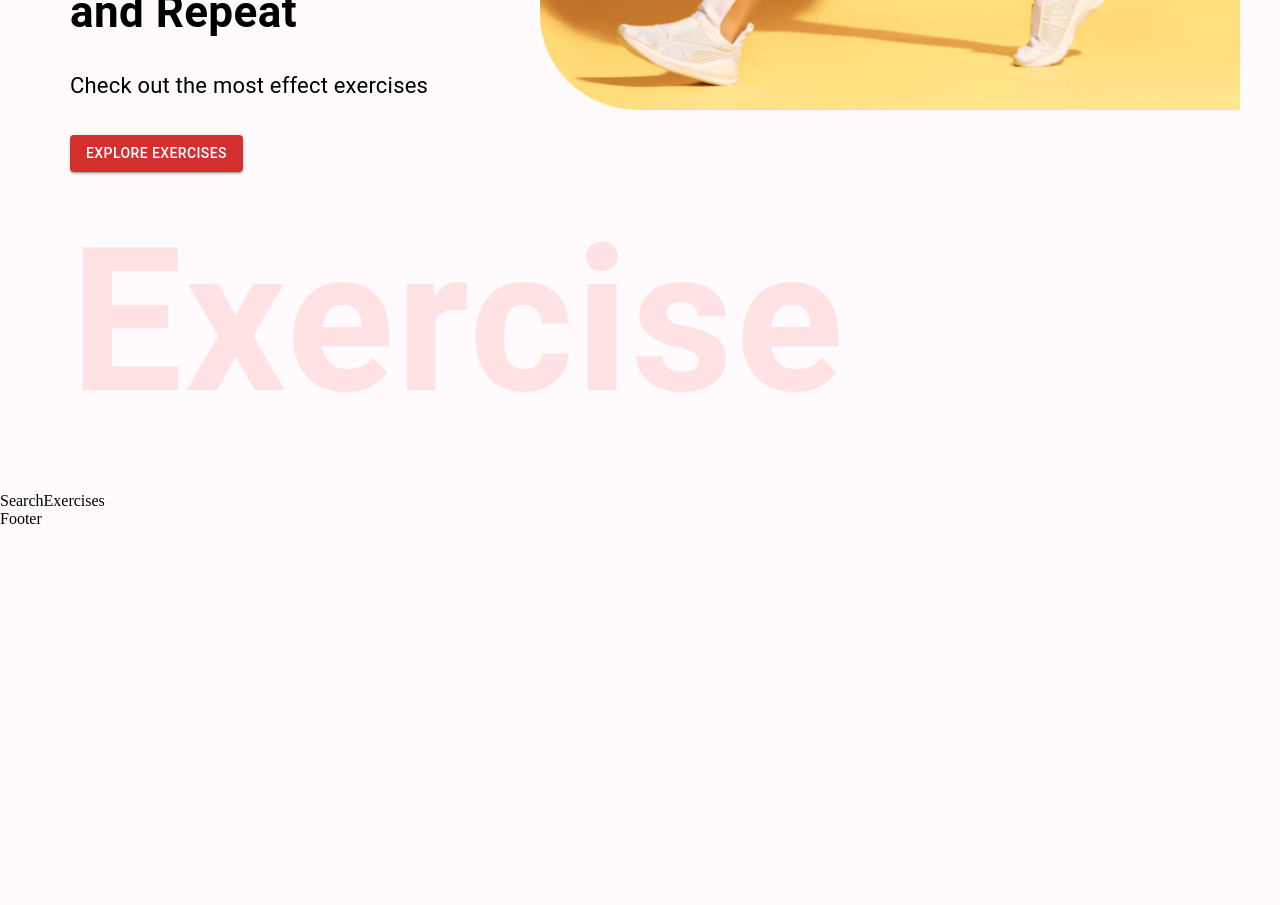
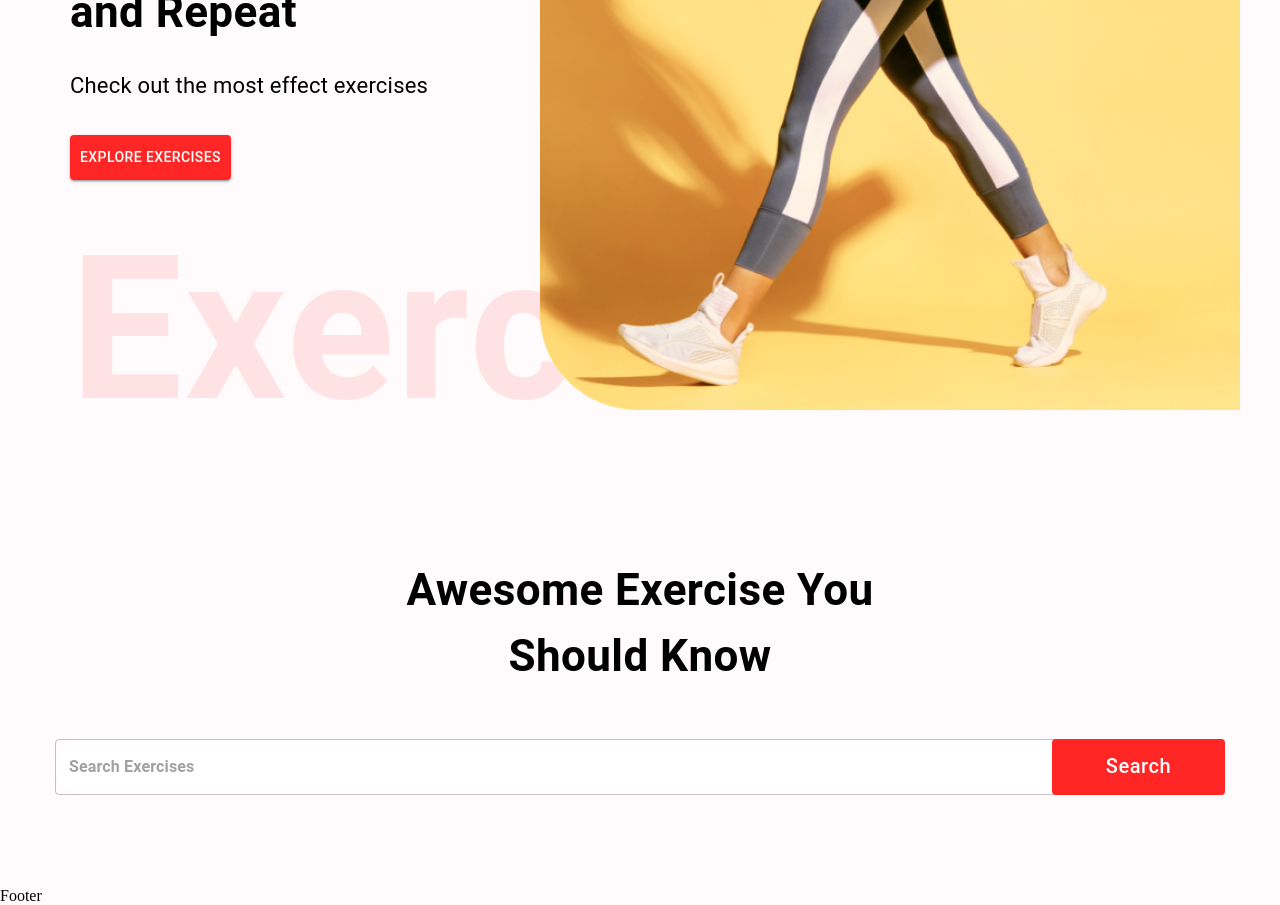
Before and after one commit to hyunsang-ahn/gym_exercises, a React (Create React App) app: page / in a window 1280 px wide. Shown: the part 460-1365 px from the top of the page. Before the commit the page ends 988 px from the top, so only its background shows below. Built offline with nearby package versions, Linux system fonts and the light colour scheme.

Commit message:
search page: make

```diff
--- a/src/App.css
+++ b/src/App.css
@@ -59,7 +59,7 @@
     top: 0px;
     width: 700px;
     height: 900px;
-    margin-top: -330px;
+    margin-top: -30px;
 
   }
 
--- a/src/components/HeroBanner.js
+++ b/src/components/HeroBanner.js
@@ -19,7 +19,9 @@
             <Typography fontSize="22px" lineHeight="35px" mb={4}>
                 Check out the most effect exercises
             </Typography>
-            <Button variant="contained" color="error" href="#exercises">Explore Exercises</Button>
+            <Button variant="contained" color="error"
+                sx={{ backgroundColor: '#ff2625', padding: '10px' }}
+                href="#exercises">Explore Exercises</Button>
             <Typography fontWeight={600} color="#ff2625" sx={{
                 opacity: 0.1,
                 display: { lg: 'block', xs: 'none' }
--- a/src/components/SearchExercises.js
+++ b/src/components/SearchExercises.js
@@ -1,8 +1,32 @@
-import React from 'react'
-
+import React, { useEffect, useState } from 'react'
+import { Box, Button, Stack, TextField, Typography } from '@mui/material'
 const SearchExercises = () => {
     return (
-        <div>SearchExercises</div>
+        <Stack alignItems="center" mt="37px" justifyContent="center" p="20px">
+            <Typography fontWeight={700} sx={{ fontSize: { lg: '44px', xs: '30px' } }}
+                mb="50px" textAlign="center"
+            >
+                Awesome Exercise You <br />
+                Should Know
+            </Typography>
+            <Box position="relative" mb="72px">
+
+                <TextField
+                    height="76px"
+                    sx={{ input: { fontWeight: '700', border: 'none', borderRadius: '4px' }, width: { lg: '1170px', xs: '350px' }, backgroundColor: '#fff', borderRadius: '40px' }}
+                    value={""}
+                    onChange={(e) => { }}
+                    placeholder="Search Exercises"
+                    type="text"
+                />
+                <Button className="search-btn" sx={{ bgcolor: '#FF2625', color: '#fff', textTransform: 'none', width: { lg: '173px', xs: '80px' }, height: '56px', position: 'absolute', right: '0px', fontSize: { lg: '20px', xs: '14px' } }}>
+                    Search
+                </Button>
+
+            </Box>
+
+
+        </Stack >
     )
 }
 
```
